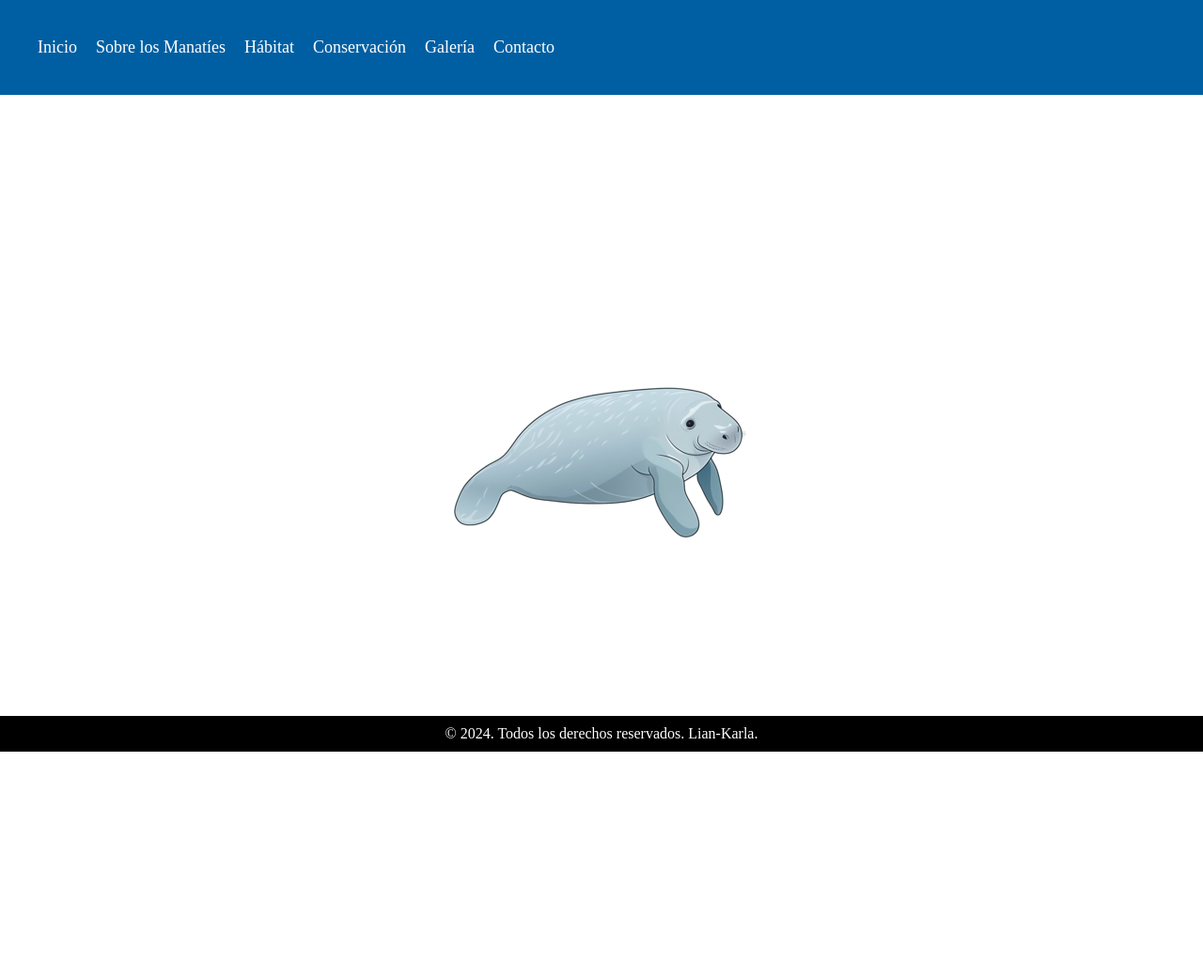
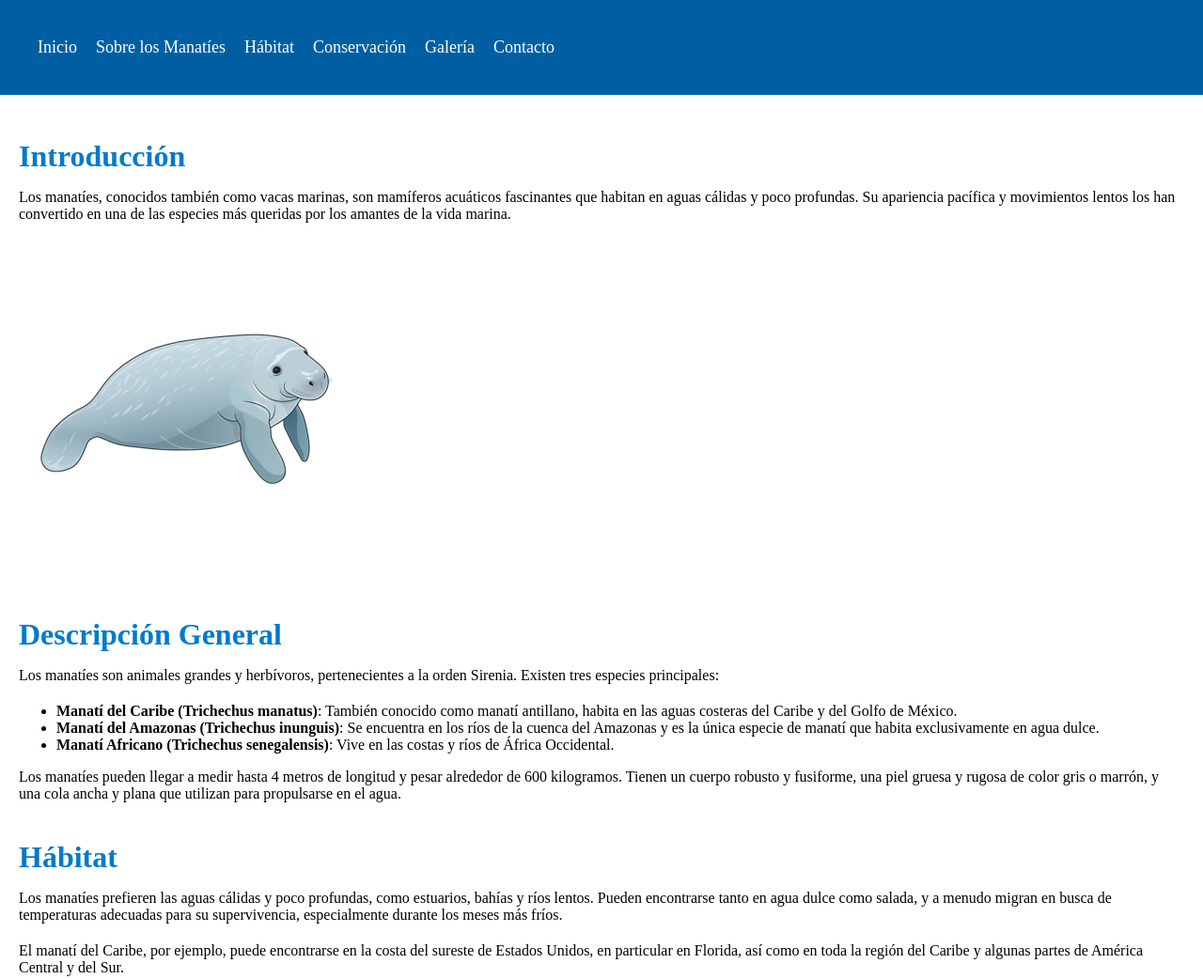
Before and after one commit to Snorlyne/ActividadMajo, a plain HTML site: page index.html in a window 1280 px wide. Shown: the top 1042 px of the page at 94% size. Before the commit the page ends 800 px from the top, so only its background shows below. Drawn offline with Linux system fonts and the light colour scheme.

Commit message:
feat: body

```diff
--- a/index.html
+++ b/index.html
@@ -83,6 +83,29 @@
             padding: 10px;
             color: white;
         }
+        .section-content {
+    margin-bottom: 40px;
+  }
+
+.section-content h2 {
+    color: #007acc;
+    font-size: 2em;
+    margin-bottom: 10px;
+}
+
+.section-content p {
+    margin-bottom: 20px;
+}
+
+.content-image {
+    max-width: 100%;
+    height: auto;
+    display: block;
+    margin: 20px 0;
+}
+main {
+    padding: 20px;
+}
     </style>
   </head>
   <body>
@@ -100,9 +123,28 @@
         </nav>
       </div>
     </header>
-    <div class="img">
-      <img src="manatí.png" alt="Manatí" />
-    </div>
+    <main>
+      <section class="section-content" style="display: block;">
+          <h2>Introducción</h2>
+          <p>Los manatíes, conocidos también como vacas marinas, son mamíferos acuáticos fascinantes que habitan en aguas cálidas y poco profundas. Su apariencia pacífica y movimientos lentos los han convertido en una de las especies más queridas por los amantes de la vida marina.</p>
+          <img src="manatí.png" alt="Manatí" class="content-image">
+      </section>
+      <section class="section-content">
+        <h2>Descripción General</h2>
+        <p>Los manatíes son animales grandes y herbívoros, pertenecientes a la orden Sirenia. Existen tres especies principales:</p>
+        <ul>
+            <li><b>Manatí del Caribe (Trichechus manatus)</b>: También conocido como manatí antillano, habita en las aguas costeras del Caribe y del Golfo de México.</li>
+            <li><b>Manatí del Amazonas (Trichechus inunguis)</b>: Se encuentra en los ríos de la cuenca del Amazonas y es la única especie de manatí que habita exclusivamente en agua dulce.</li>
+            <li><b>Manatí Africano (Trichechus senegalensis)</b>: Vive en las costas y ríos de África Occidental.</li>
+        </ul>
+        <p>Los manatíes pueden llegar a medir hasta 4 metros de longitud y pesar alrededor de 600 kilogramos. Tienen un cuerpo robusto y fusiforme, una piel gruesa y rugosa de color gris o marrón, y una cola ancha y plana que utilizan para propulsarse en el agua.</p>
+    </section>
+    <section class="section-content">
+      <h2>Hábitat</h2>
+      <p>Los manatíes prefieren las aguas cálidas y poco profundas, como estuarios, bahías y ríos lentos. Pueden encontrarse tanto en agua dulce como salada, y a menudo migran en busca de temperaturas adecuadas para su supervivencia, especialmente durante los meses más fríos.</p>
+      <p>El manatí del Caribe, por ejemplo, puede encontrarse en la costa del sureste de Estados Unidos, en particular en Florida, así como en toda la región del Caribe y algunas partes de América Central y del Sur.</p>
+  </section>
+    </main>
   </body>
     <div class="footer">
         &copy; 2024. Todos los derechos reservados. Lian-Karla.
```
